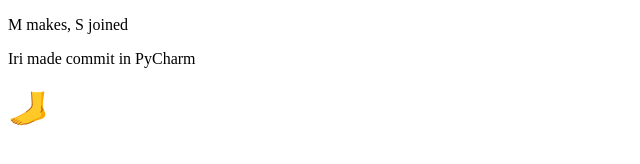
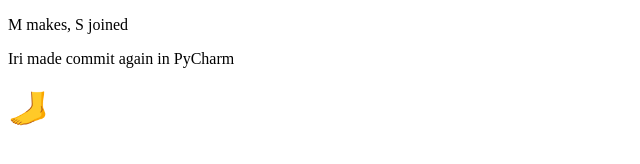
Before and after one commit to smplcod/m_makes_s_joined, a plain HTML site: page index.html in a window 1280 px wide. Shown: the full height of the page, 0-640 px from the left. Drawn offline with Linux system fonts and the light colour scheme.

Commit message:
another chance commit and push

```diff
--- a/index.html
+++ b/index.html
@@ -8,7 +8,7 @@
   </head>
   <body>
     <p>M makes, S joined</p>
-    <p>Iri made commit in PyCharm</p>
+    <p>Iri made commit again in PyCharm</p>
     <h1>🦶</h1>
   </body>
 </html>
```
